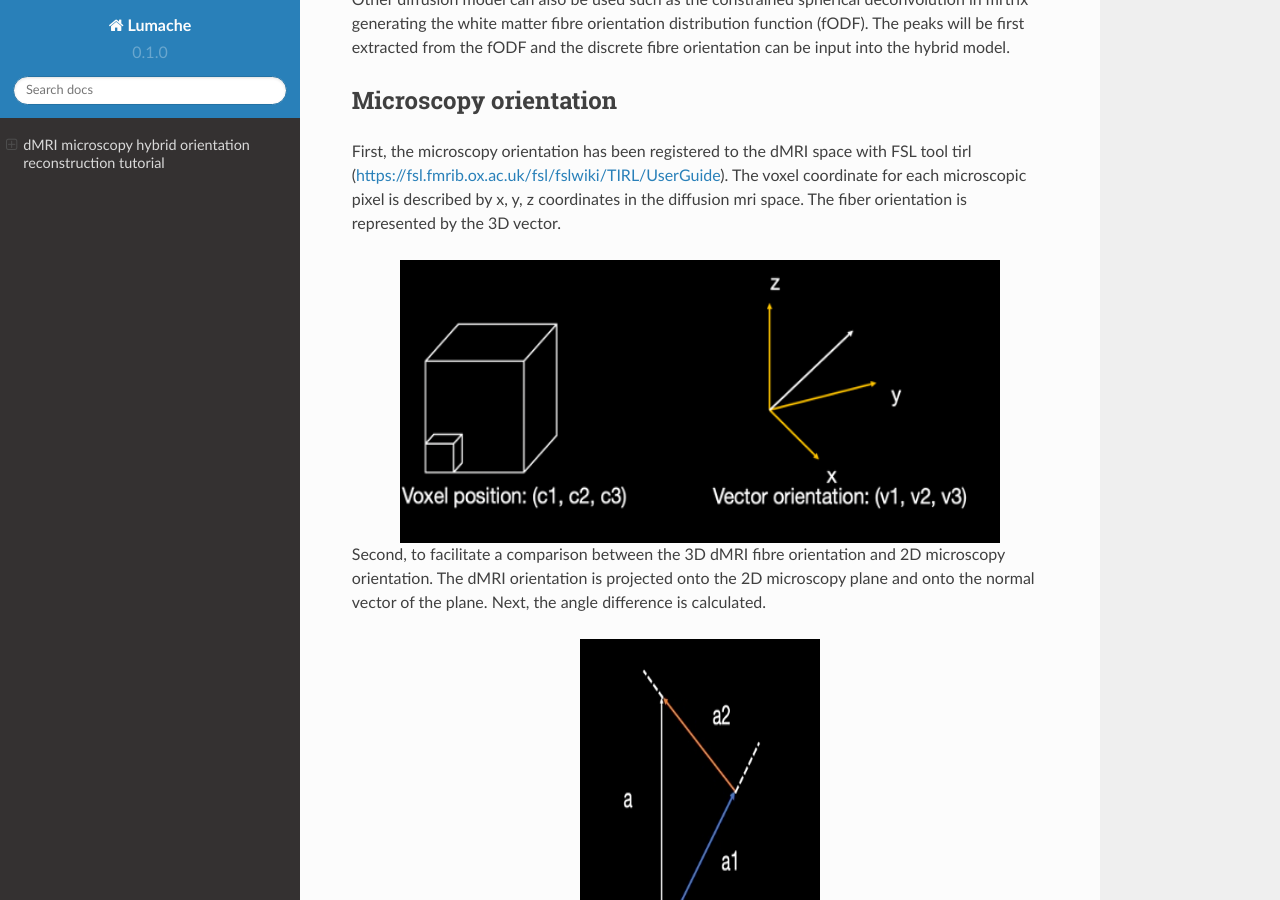
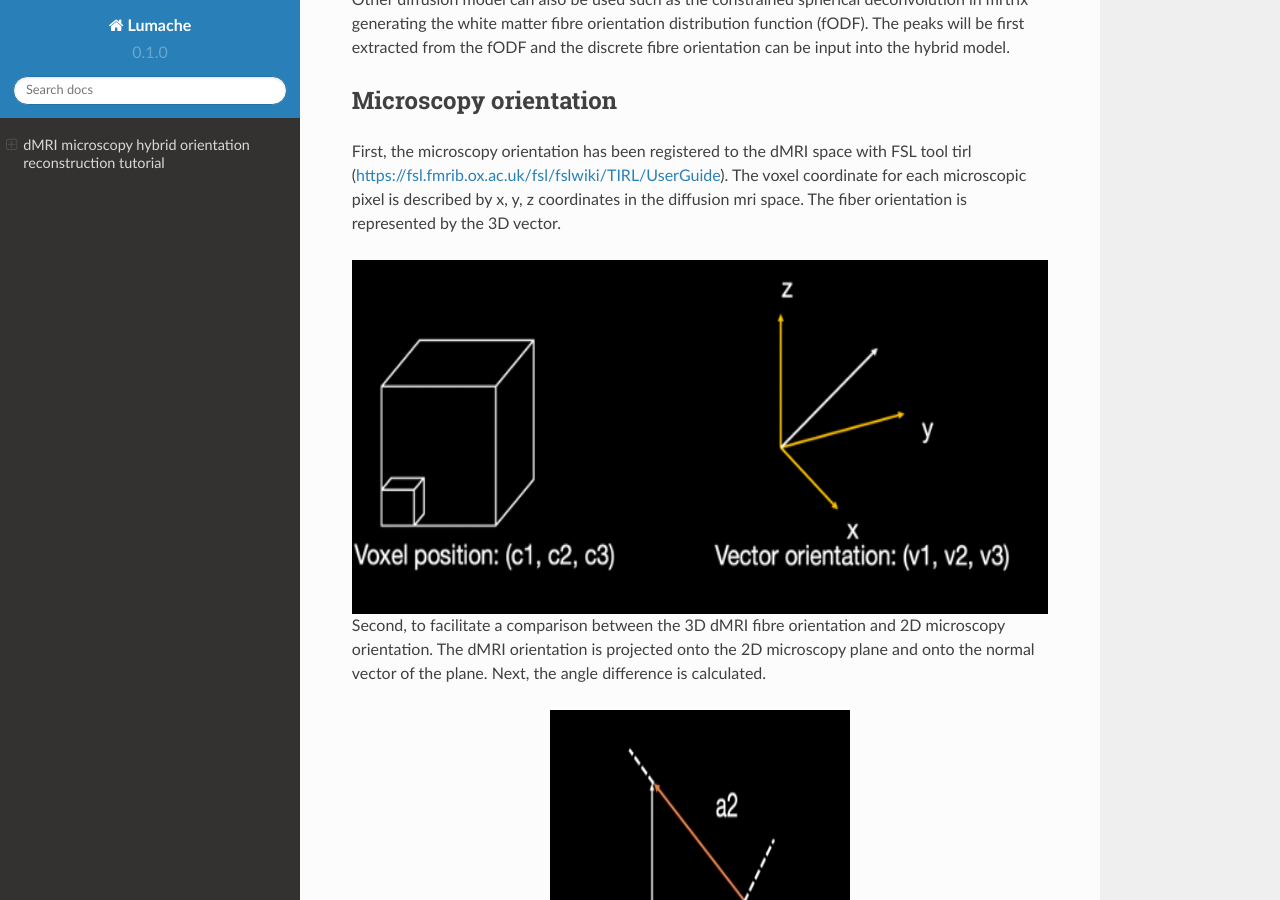
Before and after one commit to Silei-Silei/Hybrid_tractography_tutorial, a Sphinx documentation site: the page built from docs/source/index.rst, in a window 1280 px wide and 900 px high, scrolled down 553 px. Built offline with Sphinx 7.4.7 and the Read the Docs theme 2.0.0, drawn with Linux system fonts in a browser that asks for light colours.

Commit message:
Update index.rst

```diff
--- a/docs/source/index.rst
+++ b/docs/source/index.rst
@@ -23,14 +23,14 @@ First, the microscopy orientation has been registered to the dMRI space with FSL
 
 .. image:: ../images/fig1.jpg
   :width: 500px
-  :scale: 120%
+  :scale: 150%
   :align: center
 
 Second, to facilitate a comparison between the 3D dMRI fibre orientation and 2D microscopy orientation. The dMRI orientation is projected onto the 2D microscopy plane and onto the normal vector of the plane. Next, the angle difference is calculated.
 
 .. image:: ../images/fig2.jpg
   :width: 200px
-  :scale: 120%
+  :scale: 150%
   :align: center
 
 .. code-block:: matlab
```
